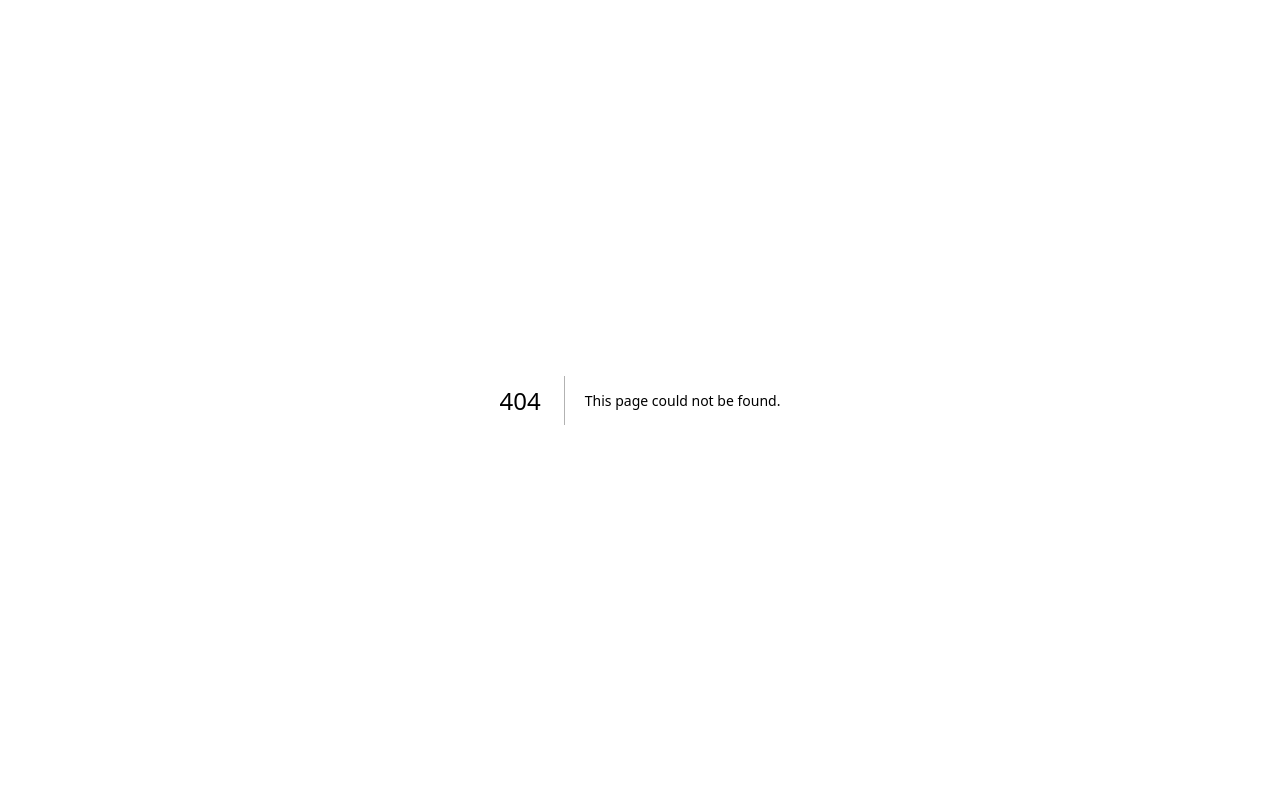
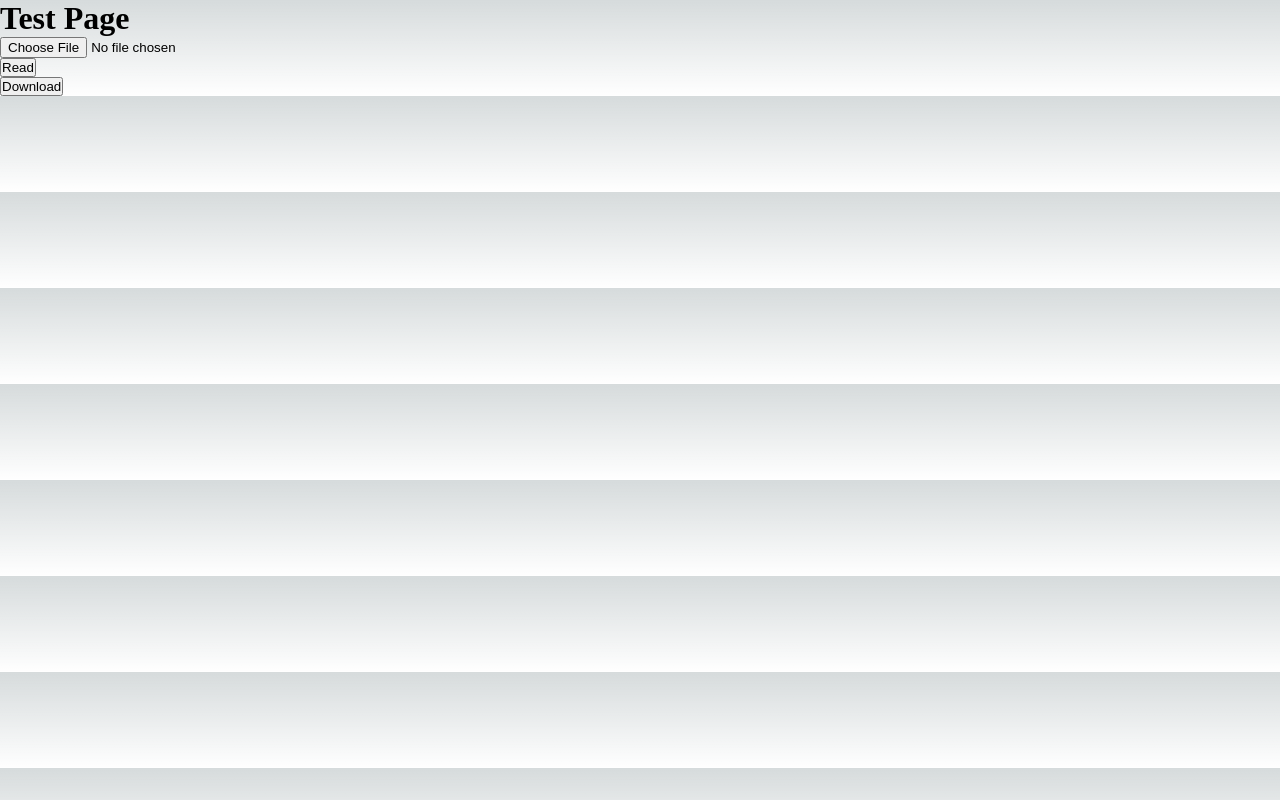
Before and after one commit to malikrafsan/Cipher-Tool, a Next.js app: page /test in a window 1280 px wide. Before the commit this address had no page. Built offline with nearby package versions, Linux system fonts and the light colour scheme.

Commit message:
feat: add test page for extract file and download

```diff
--- /dev/null
+++ b/src/pages/test.tsx
@@ -0,0 +1,64 @@
+import React, { useState } from "react";
+
+const TestPage = () => {
+  const [file, setFile] = useState<File | null>(null);
+  const [text, setText] = useState("");
+
+  const handleUploadFile = (e: React.ChangeEvent<HTMLInputElement>) => {
+    if (e.target.files) {
+      const file = e.target.files[0];
+      setFile(file);
+    }
+  }
+
+  const handleRead = () => {
+    if (!file) {
+      return;
+    }
+
+    const reader = new FileReader();
+    reader.onload = async (e) => {
+      const text = e.target.result;
+      setText(text as string);
+    };
+    reader.readAsText(file);
+  }
+
+  const handleDownload = () => {
+    const element = document.createElement("a");
+    const file = new Blob([text], {
+      type: "text/plain",
+    });
+    element.style.display = "none";
+    element.href = URL.createObjectURL(file);
+    element.download = "myFile.txt";
+    document.body.appendChild(element); // Required for this to work in FireFox
+    element.click();
+  }
+
+  return (
+    <div>
+      <h1>Test Page</h1>
+      <div>
+        <input type="file" onChange={handleUploadFile}  />
+      </div>
+      <div>
+        <button onClick={handleRead}>
+          Read
+        </button>
+      </div>
+      <div>
+        <p>
+          {text}
+        </p>
+      </div>
+      <div>
+        <button onClick={handleDownload}>
+          Download
+        </button>
+      </div>
+    </div>
+  )
+}
+
+export default TestPage;
```
